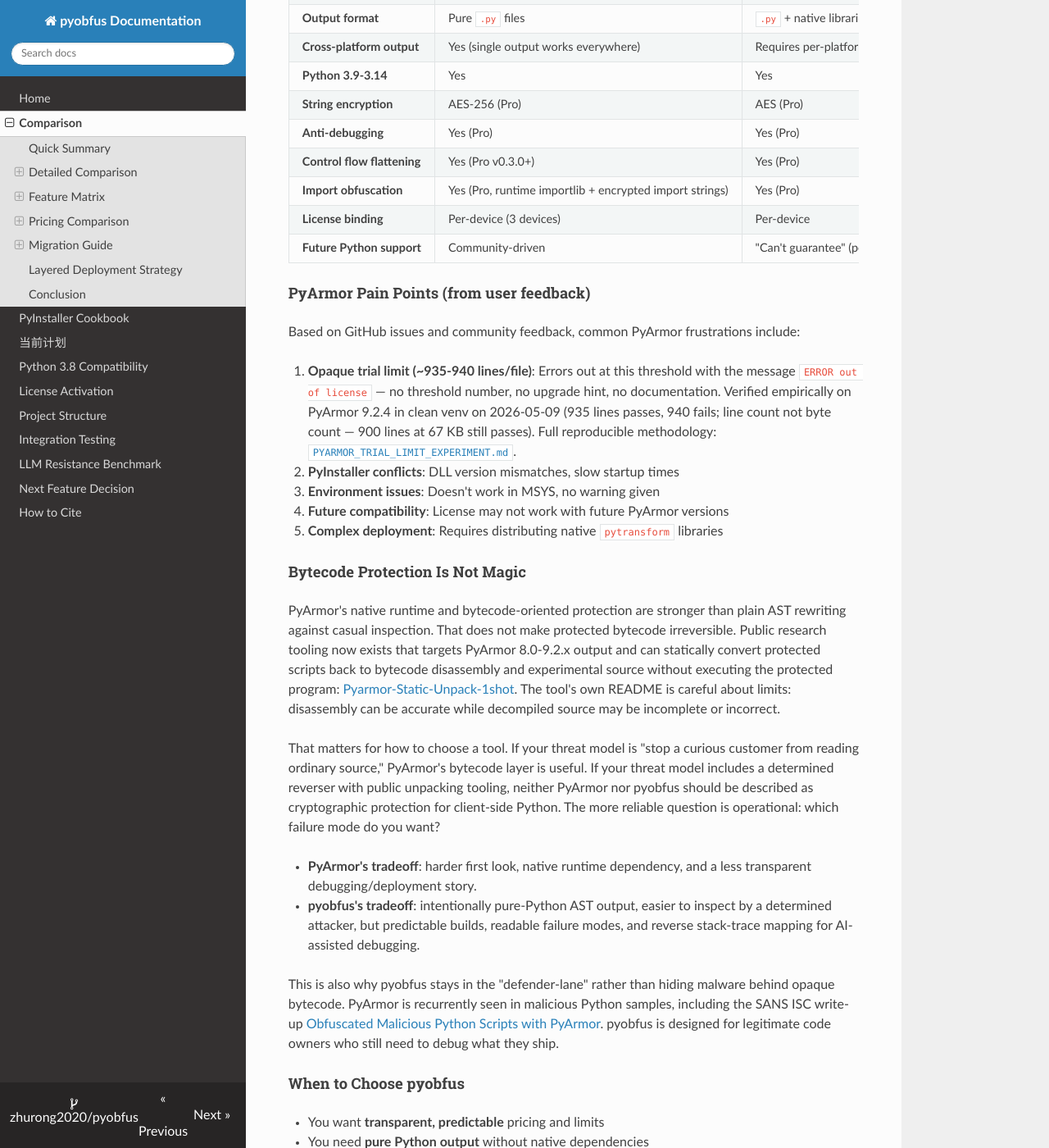
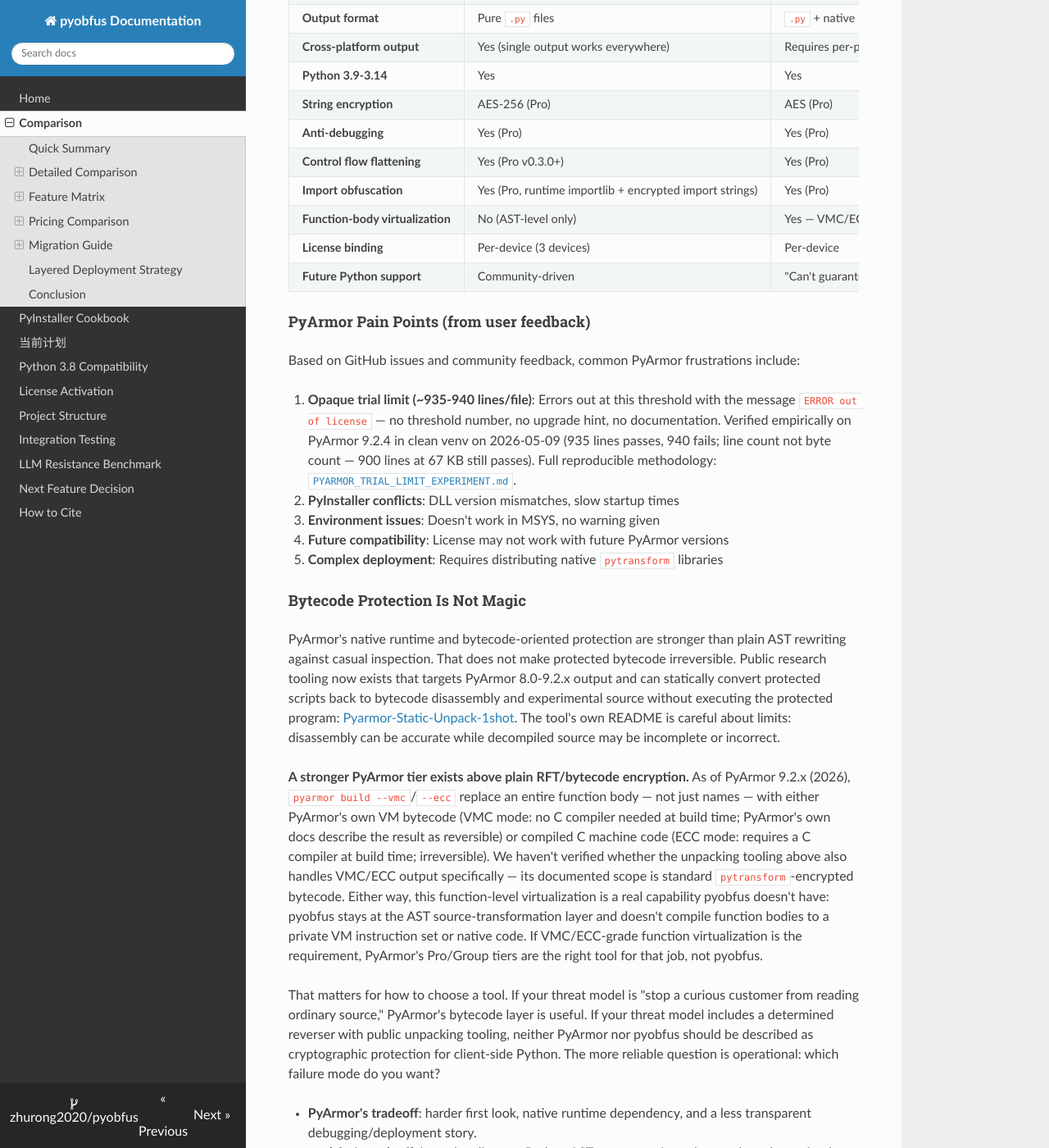
Before and after one commit to zhurong2020/pyobfus, an MkDocs documentation site: the page built from docs/COMPARISON.md, in a window 1280 px wide and 1400 px high, scrolled down 1005 px. Shown: the whole window at 82% size. Built offline with MkDocs 1.6.1, drawn with Linux system fonts in a browser that asks for light colours; nearby versions of some CDN libraries.

Commit message:
docs(comparison): note PyArmor VMC/ECC function-body virtualization (9.2.x)
Verified against PyArmor's official features doc (not the WebSearch summary
alone, which didn't match either GitHub changelog file): VMC replaces a
function body with PyArmor's own VM bytecode (no C compiler needed,
reversible per their docs); ECC replaces it with compiled C machine code
(requires a C compiler, irreversible). pyobfus has no equivalent — stated
honestly as a capability gap, same register as the rest of this doc.

Co-Authored-By: Claude Sonnet 5 <noreply@anthropic.com>

```diff
--- a/docs/COMPARISON.md
+++ b/docs/COMPARISON.md
@@ -35,6 +35,7 @@ PyArmor is the most established Python obfuscator. Here's how pyobfus compares:
 | **Anti-debugging** | Yes (Pro) | Yes (Pro) |
 | **Control flow flattening** | Yes (Pro v0.3.0+) | Yes (Pro) |
 | **Import obfuscation** | Yes (Pro, runtime importlib + encrypted import strings) | Yes (Pro) |
+| **Function-body virtualization** | No (AST-level only) | Yes — VMC/ECC modes (PyArmor 9.2.x, 2026) |
 | **License binding** | Per-device (3 devices) | Per-device |
 | **Future Python support** | Community-driven | "Can't guarantee" (per docs) |
 
@@ -58,6 +59,20 @@ disassembly and experimental source without executing the protected program:
 [Pyarmor-Static-Unpack-1shot](https://github.com/Lil-House/Pyarmor-Static-Unpack-1shot).
 The tool's own README is careful about limits: disassembly can be accurate while
 decompiled source may be incomplete or incorrect.
+
+**A stronger PyArmor tier exists above plain RFT/bytecode encryption.** As of
+PyArmor 9.2.x (2026), `pyarmor build --vmc`/`--ecc` replace an entire function
+body — not just names — with either PyArmor's own VM bytecode (VMC mode: no C
+compiler needed at build time; PyArmor's own docs describe the result as
+reversible) or compiled C machine code (ECC mode: requires a C compiler at
+build time; irreversible). We haven't verified whether the unpacking tooling
+above also handles VMC/ECC output specifically — its documented scope is
+standard `pytransform`-encrypted bytecode. Either way, this function-level
+virtualization is a real capability pyobfus doesn't have: pyobfus stays at
+the AST source-transformation layer and doesn't compile function bodies to a
+private VM instruction set or native code. If VMC/ECC-grade function
+virtualization is the requirement, PyArmor's Pro/Group tiers are the right
+tool for that job, not pyobfus.
 
 That matters for how to choose a tool. If your threat model is "stop a curious
 customer from reading ordinary source," PyArmor's bytecode layer is useful. If
```
Also changed, not shown: CHANGELOG.md (+8 -0 lines).
